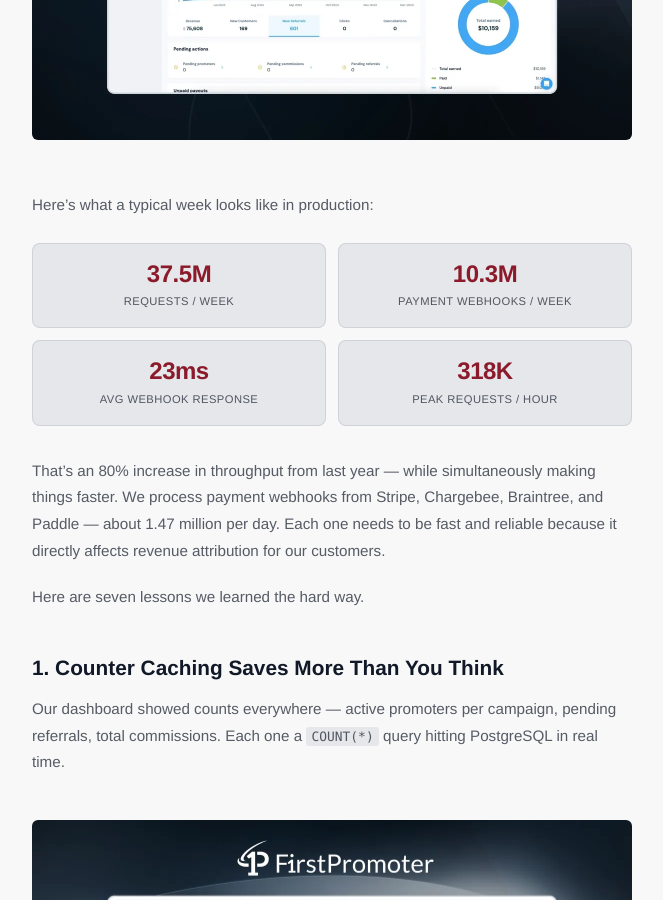
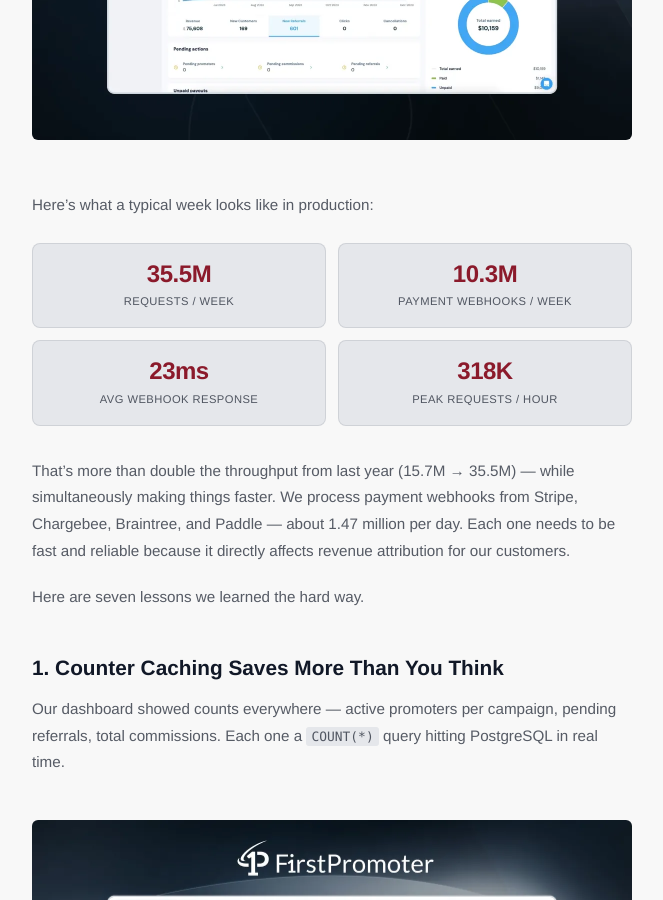
Before and after one commit to robikovacs/robikovacs.github.io, a Jekyll site: the page built from _posts/2026-04-08-ruby-on-rails-performance-lessons-scaling-saas.md, in a window 1280 px wide and 900 px high, scrolled down 624 px. Shown: the whole window, without its empty margins (308-971 px from the left). Built offline with Jekyll 4.4.1, drawn with Linux system fonts in a browser that asks for light colours.

Commit message:
Fix throughput numbers: 35.5M/week (both apps combined), 126% YoY growth
Co-Authored-By: Claude Opus 4.6 (1M context) <noreply@anthropic.com>

```diff
--- a/_posts/2026-04-08-ruby-on-rails-performance-lessons-scaling-saas.md
+++ b/_posts/2026-04-08-ruby-on-rails-performance-lessons-scaling-saas.md
@@ -14,7 +14,7 @@ Here's what a typical week looks like in production:
 
 <div class="metric-cards">
     <div class="metric-card">
-        <div class="metric-value">37.5M</div>
+        <div class="metric-value">35.5M</div>
         <div class="metric-label">Requests / week</div>
     </div>
     <div class="metric-card">
@@ -31,7 +31,7 @@ Here's what a typical week looks like in production:
     </div>
 </div>
 
-That's an 80% increase in throughput from last year — while simultaneously making things faster. We process payment webhooks from Stripe, Chargebee, Braintree, and Paddle — about 1.47 million per day. Each one needs to be fast and reliable because it directly affects revenue attribution for our customers.
+That's more than double the throughput from last year (15.7M → 35.5M) — while simultaneously making things faster. We process payment webhooks from Stripe, Chargebee, Braintree, and Paddle — about 1.47 million per day. Each one needs to be fast and reliable because it directly affects revenue attribution for our customers.
 
 Here are seven lessons we learned the hard way.
 
```
